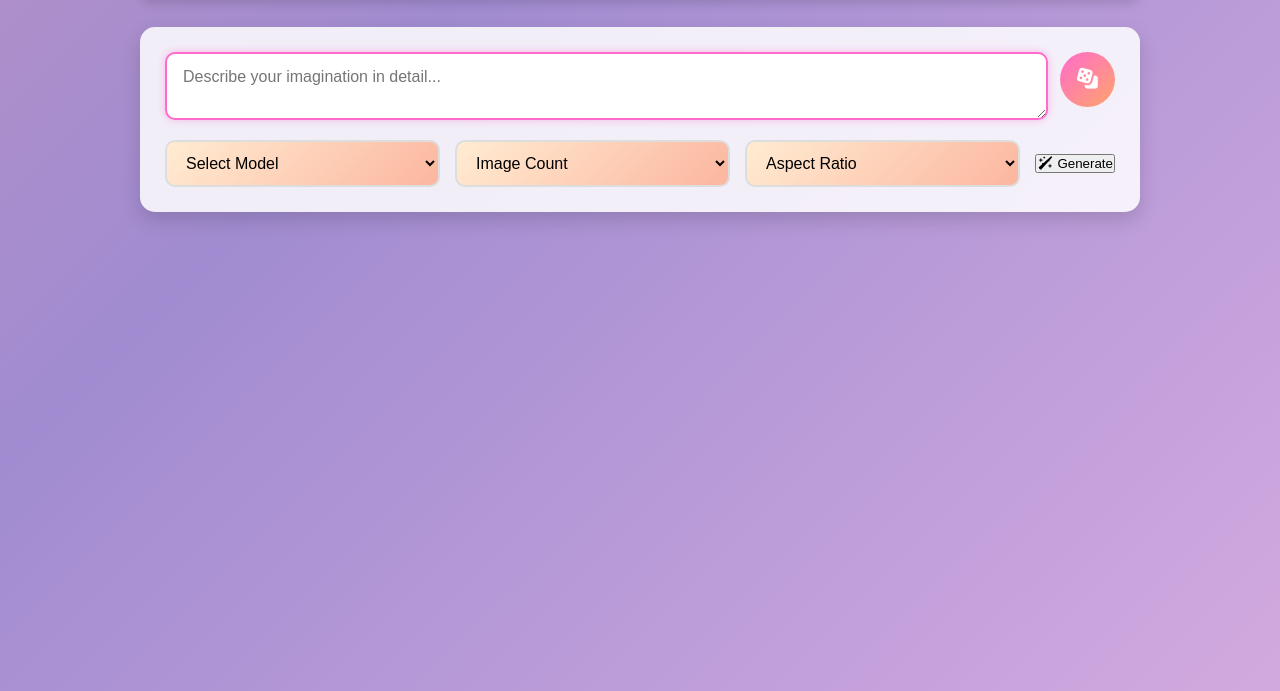
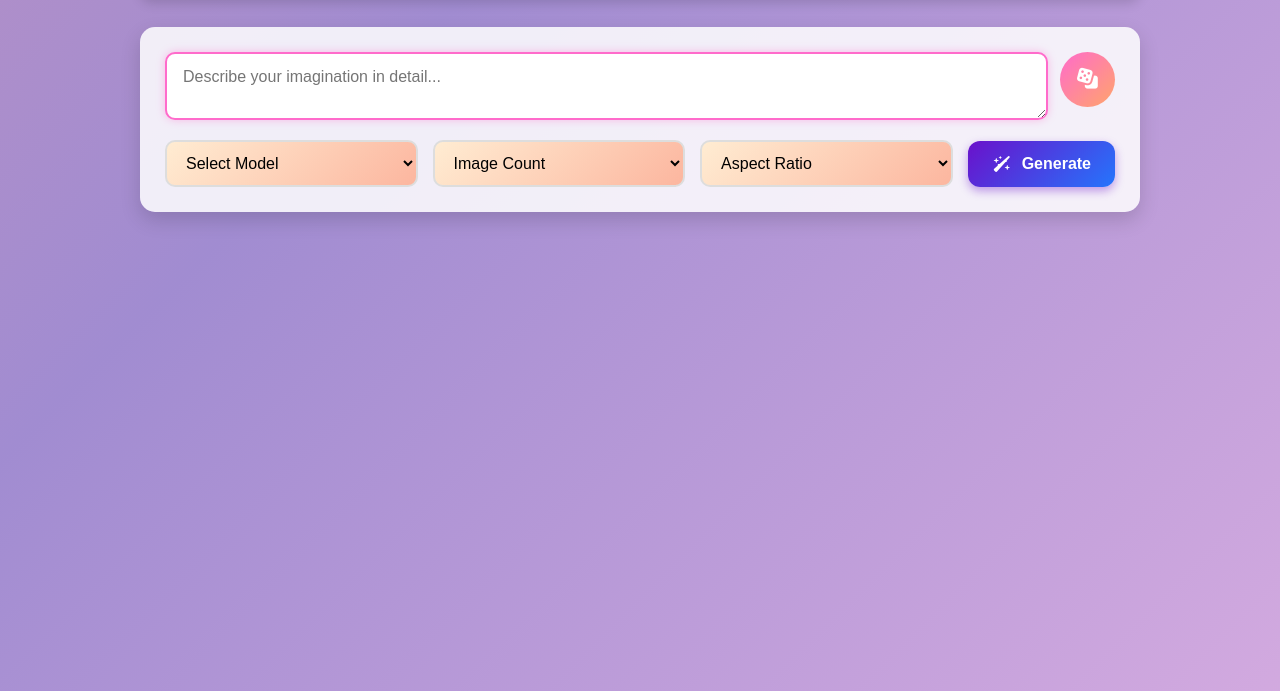
Before and after one commit to prashantmore45/AI-Image-Generator, a plain HTML site: page index.html in a window 1280 px wide. Shown: the part 109-800 px from the top of the page. Drawn offline with Linux system fonts and the light colour scheme.

Commit message:
style: style colorful generate button with gradient and hover effect

```diff
--- a/style.css
+++ b/style.css
@@ -164,3 +164,26 @@ body {
     outline: none;
     box-shadow: 0 0 8px rgba(255,107,203,0.4);
 }
+
+/* Generate button */
+.generate-btn {
+    display: flex;
+    align-items: center;
+    gap: 10px;
+    background: linear-gradient(135deg, #6a11cb, #2575fc);
+    color: #fff;
+    border: none;
+    padding: 14px 24px;
+    font-size: 1rem;
+    border-radius: 12px;
+    cursor: pointer;
+    transition: 0.3s;
+    margin-left: auto;
+    font-weight: 600;
+    box-shadow: 0 4px 10px rgba(106,17,203,0.4);
+}
+
+.generate-btn:hover {
+    transform: translateY(-2px);
+    background: linear-gradient(135deg, #2575fc, #6a11cb);
+}
```
